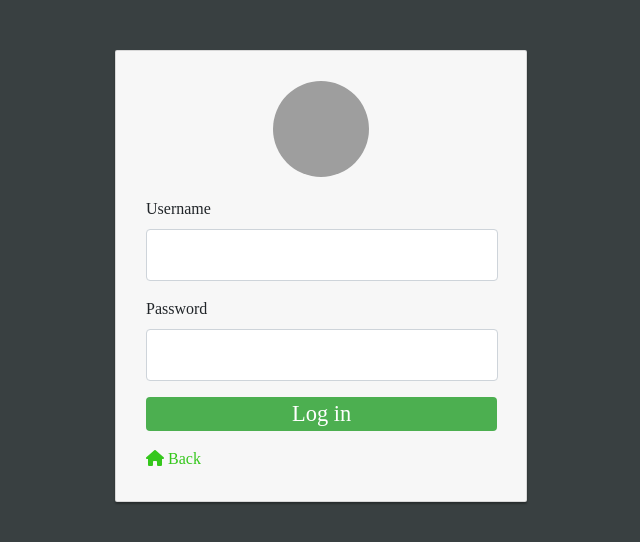
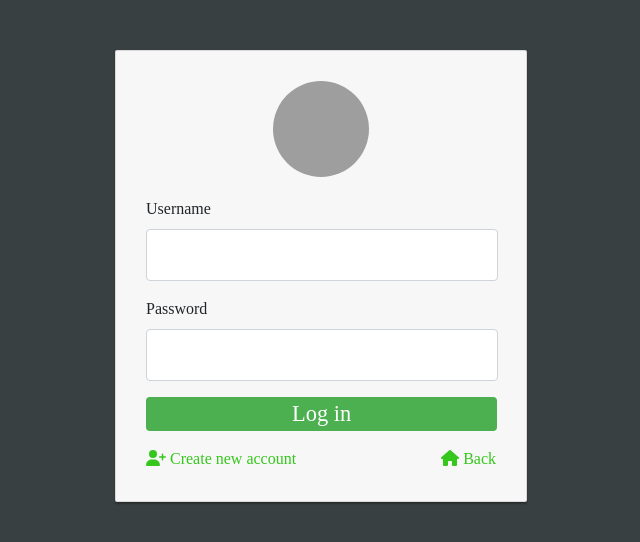
Before and after one commit to artProjects2019/ProjectAR, a Vue app in the folder frontend/: page /login in a window 1280 px wide. Shown: the top 542 px of the page, without its empty margins (319-959 px from the left). Built offline with nearby package versions, Linux system fonts and the light colour scheme; grey boxes are pictures that could not be loaded.

Commit message:
Improving frontend

```diff
--- a/frontend/public/index.html
+++ b/frontend/public/index.html
@@ -1,6 +1,7 @@
 <!DOCTYPE html>
-<html lang="">
+<html lang="pl-PL">
   <head>
+      <meta charset="utf-8"/>
       <style>
           #body{
               background: #394041;
--- a/frontend/public/style.css
+++ b/frontend/public/style.css
@@ -235,6 +235,7 @@ a:hover {
 
 a {
     color: #35c71c;
+    width: 60px;
 }
 
 *:before {
@@ -253,6 +254,21 @@ label {
 .col-md-12 {
     padding-right: 0px;
     padding-left: 0px;
+}
+
+#link_container {
+
+}
+
+#link1
+{
+    display:inline;
+    float: left;
+}
+
+#link2 {
+    display: inline;
+    float: right;
 }
 
 .card {
--- a/frontend/src/components/Account.vue
+++ b/frontend/src/components/Account.vue
@@ -9,7 +9,7 @@
       </div>
 
       <div v-if="logged">
-        <strong> Hello, {{ logged }} </strong>
+        <strong> Hello, {{ logged.username }} </strong>
       </div>
     </div>
 
--- a/frontend/src/components/Login.vue
+++ b/frontend/src/components/Login.vue
@@ -33,10 +33,19 @@
         {{ message }}
       </div>
 
-      <router-link to="./">
-        <font-awesome-icon icon="home" /> Back
-      </router-link>
+      <div id="link_container">
+        <div id="link1">
+          <router-link to="./register">
+            <font-awesome-icon icon="user-plus" /> Create new account
+          </router-link>
+        </div>
 
+        <div id="link2">
+         <router-link to="./">
+            <font-awesome-icon icon="home" /> Back
+         </router-link>
+        </div>
+      </div>
     </div>
   </div>
 </template>
--- a/frontend/src/components/Register.vue
+++ b/frontend/src/components/Register.vue
@@ -41,9 +41,19 @@
       >
         {{ message }}
       </div>
-        <router-link to="./">
-          <font-awesome-icon icon="home" /> Back
-        </router-link>
+      <div id="link_container">
+        <div id="link1">
+          <router-link to="./login">
+            <font-awesome-icon icon="sign-in-alt" /> Log in
+          </router-link>
+        </div>
+
+        <div id="link2">
+          <router-link to="./">
+            <font-awesome-icon icon="home" /> Back
+          </router-link>
+        </div>
+      </div>
     </div>
   </div>
 </template>
```
